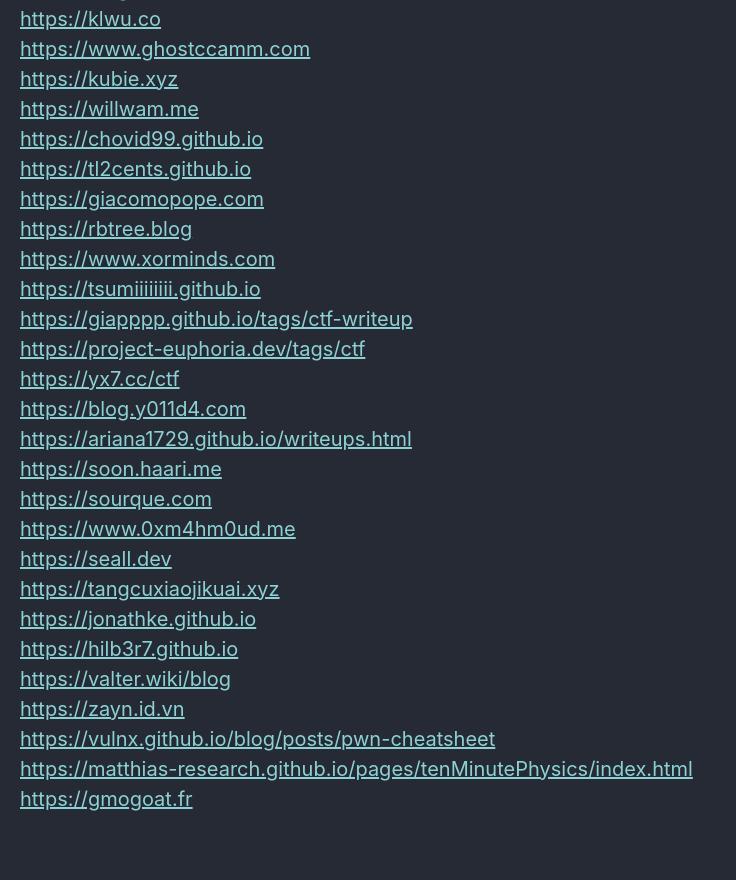
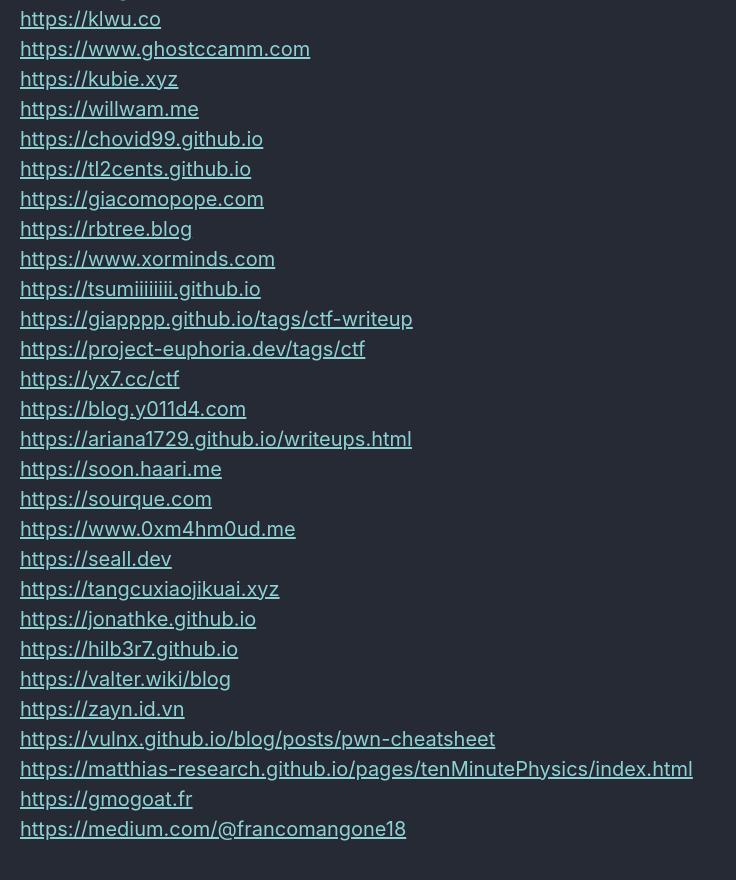
Before and after one commit to Connor-McCartney/Connor-McCartney.github.io, a Jekyll site: the page built from _pages/misc/resources.md, in a window 1280 px wide and 900 px high, scrolled down 2926 px. Shown: the top 880 px of the window, without its empty margins (0-736 px from the left). Built offline with Jekyll 4.4.1, drawn with Linux system fonts in a browser that asks for light colours; cached includes are drawn as plain includes.

Commit message:
Update resources.md

```diff
--- a/_pages/misc/resources.md
+++ b/_pages/misc/resources.md
@@ -120,3 +120,4 @@ Linux syscalls <https://x64.syscall.sh> <br>
 <https://vulnx.github.io/blog/posts/pwn-cheatsheet> <br>
 <https://matthias-research.github.io/pages/tenMinutePhysics/index.html> <br>
 <https://gmogoat.fr> <br>
+<https://medium.com/@francomangone18> <br>
```
